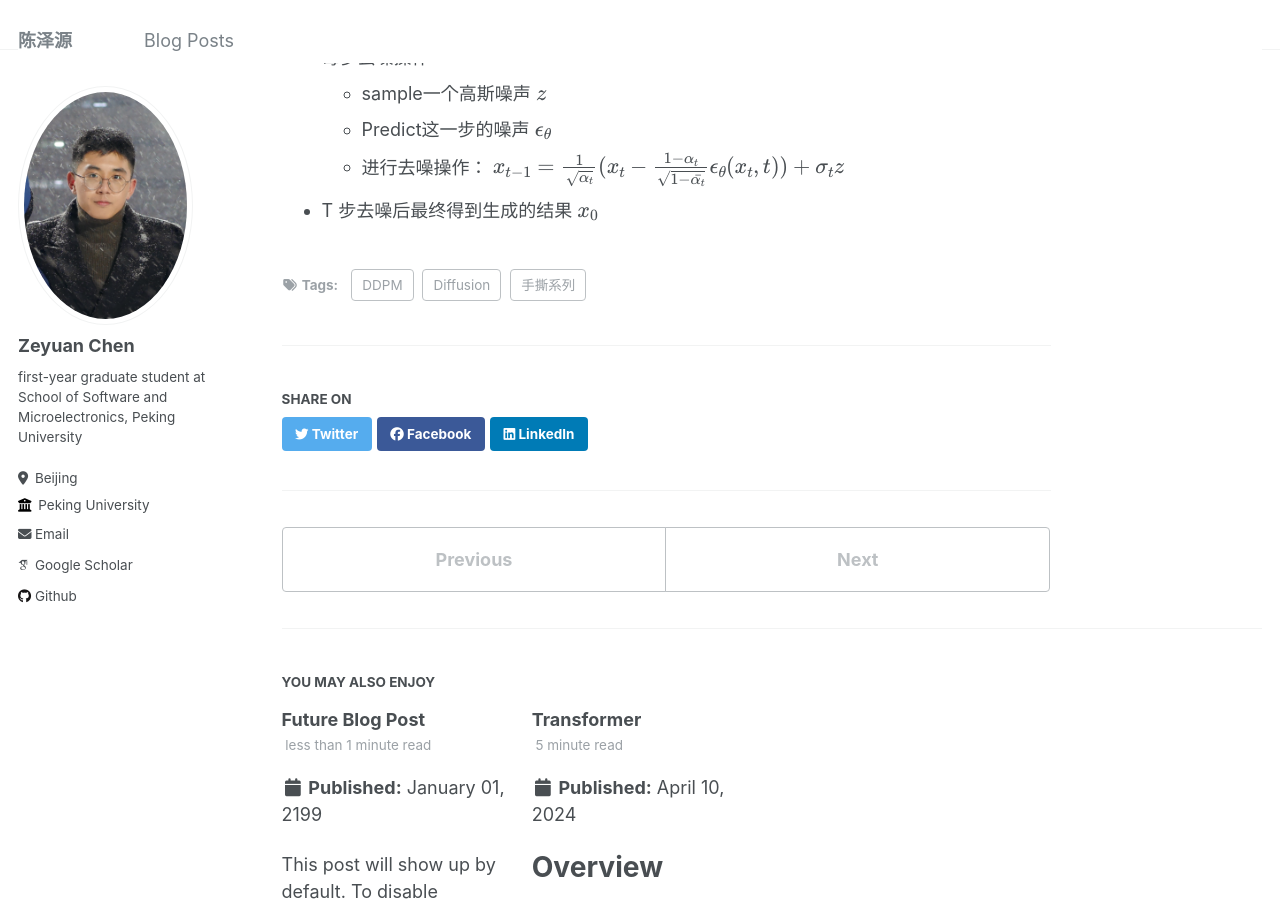
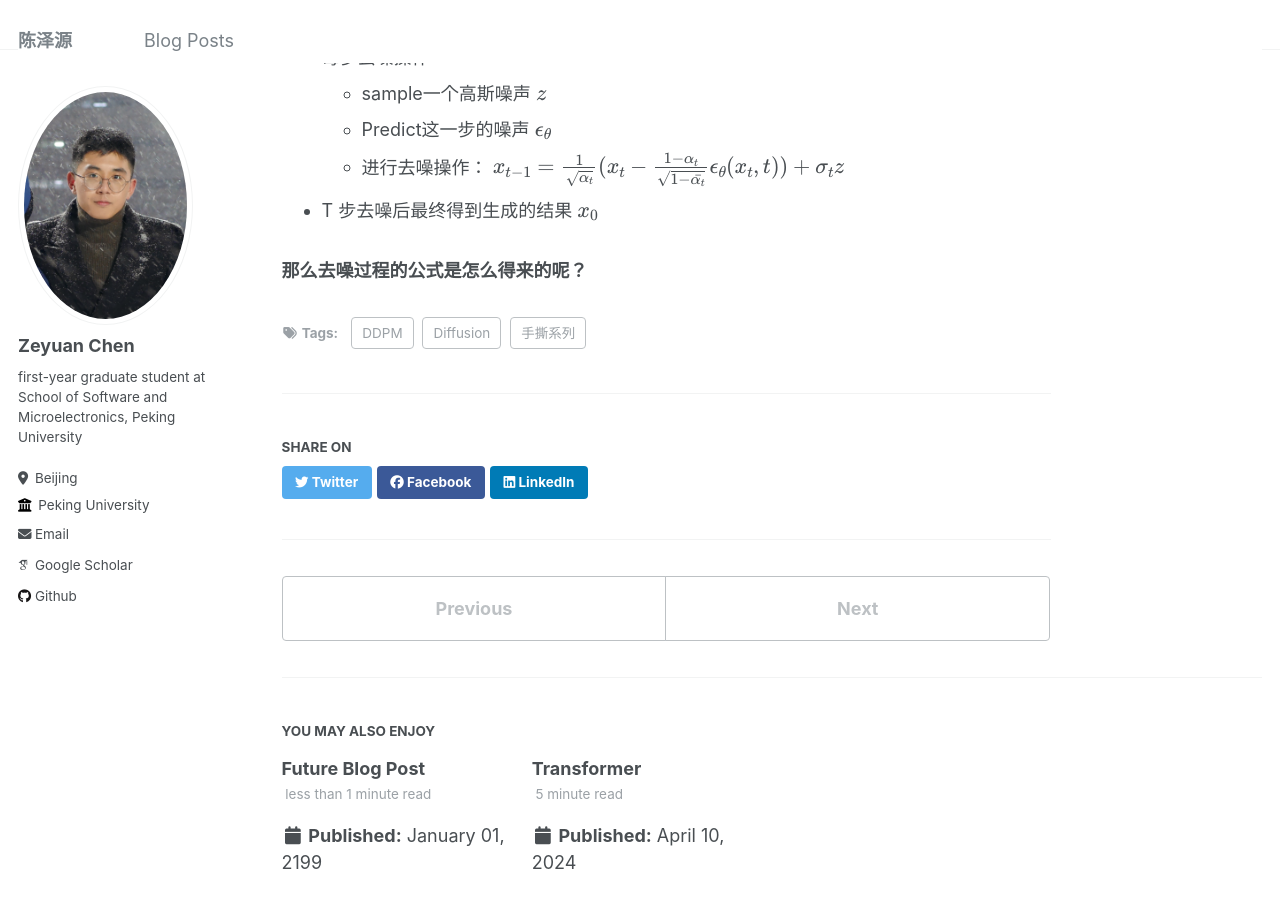
Before and after one commit to chenzyn/chenzyn.github.io, a Jekyll site: the page built from _posts/2024-04-10-diffusion.md, in a window 1280 px wide and 900 px high, scrolled down 3558 px. Built offline with Jekyll 4.4.1, drawn with Linux system fonts in a browser that asks for light colours; some web fonts are replaced.

Commit message:
upload DDPM

```diff
--- a/_posts/2024-04-10-diffusion.md
+++ b/_posts/2024-04-10-diffusion.md
@@ -91,3 +91,5 @@ Inference 的过程：
   - Predict这一步的噪声 $$\epsilon_\theta$$
   - 进行去噪操作： $$x_{t-1} = \frac{1}{\sqrt{\alpha_t}}(x_t - \frac{1-\alpha_t}{\sqrt{1-\bar{\alpha_t}}}\epsilon_{\theta}(x_t, t)) + \sigma_t z$$
 + T 步去噪后最终得到生成的结果 $$x_0$$
+
+### 那么去噪过程的公式是怎么得来的呢？
```
